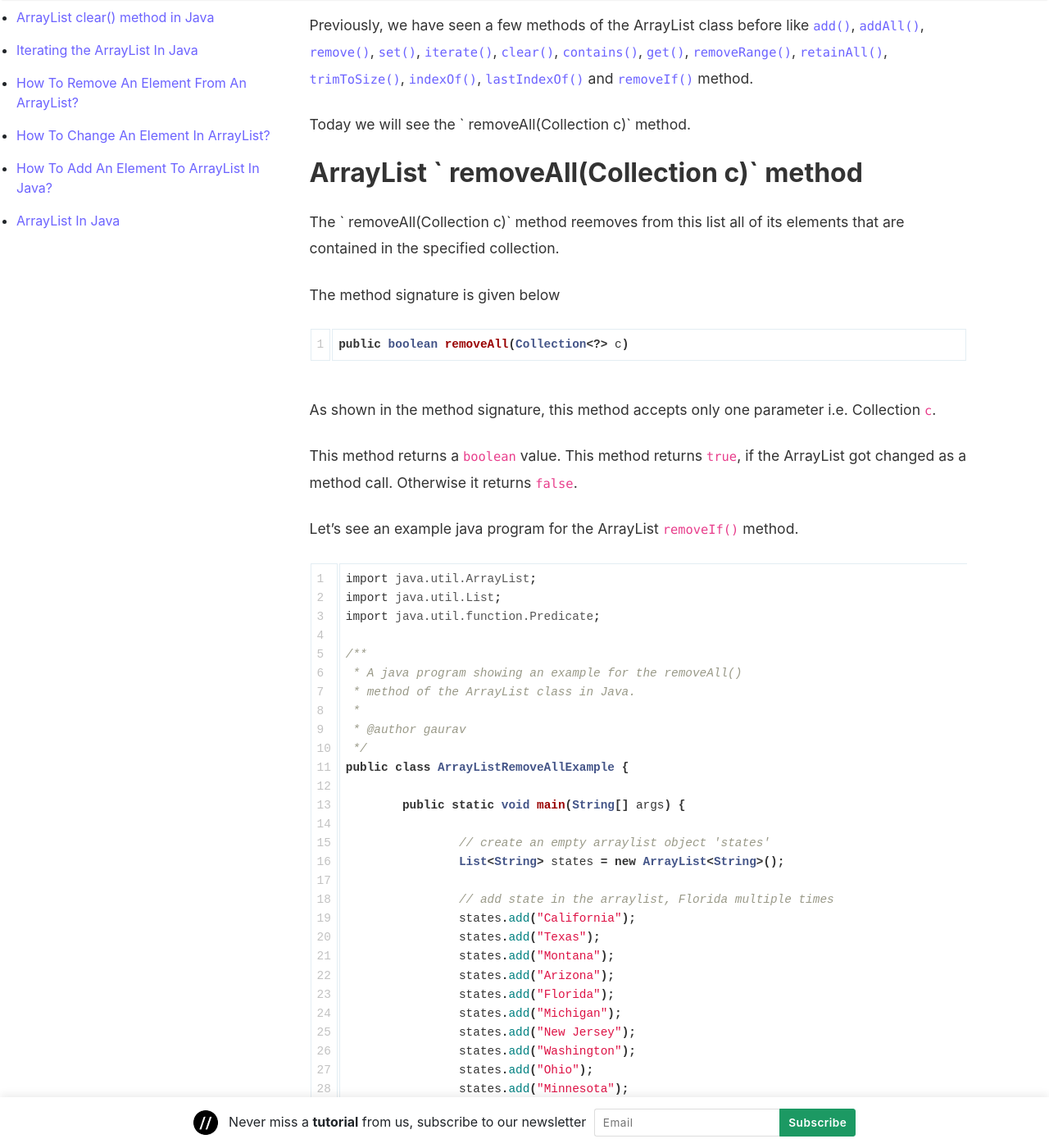
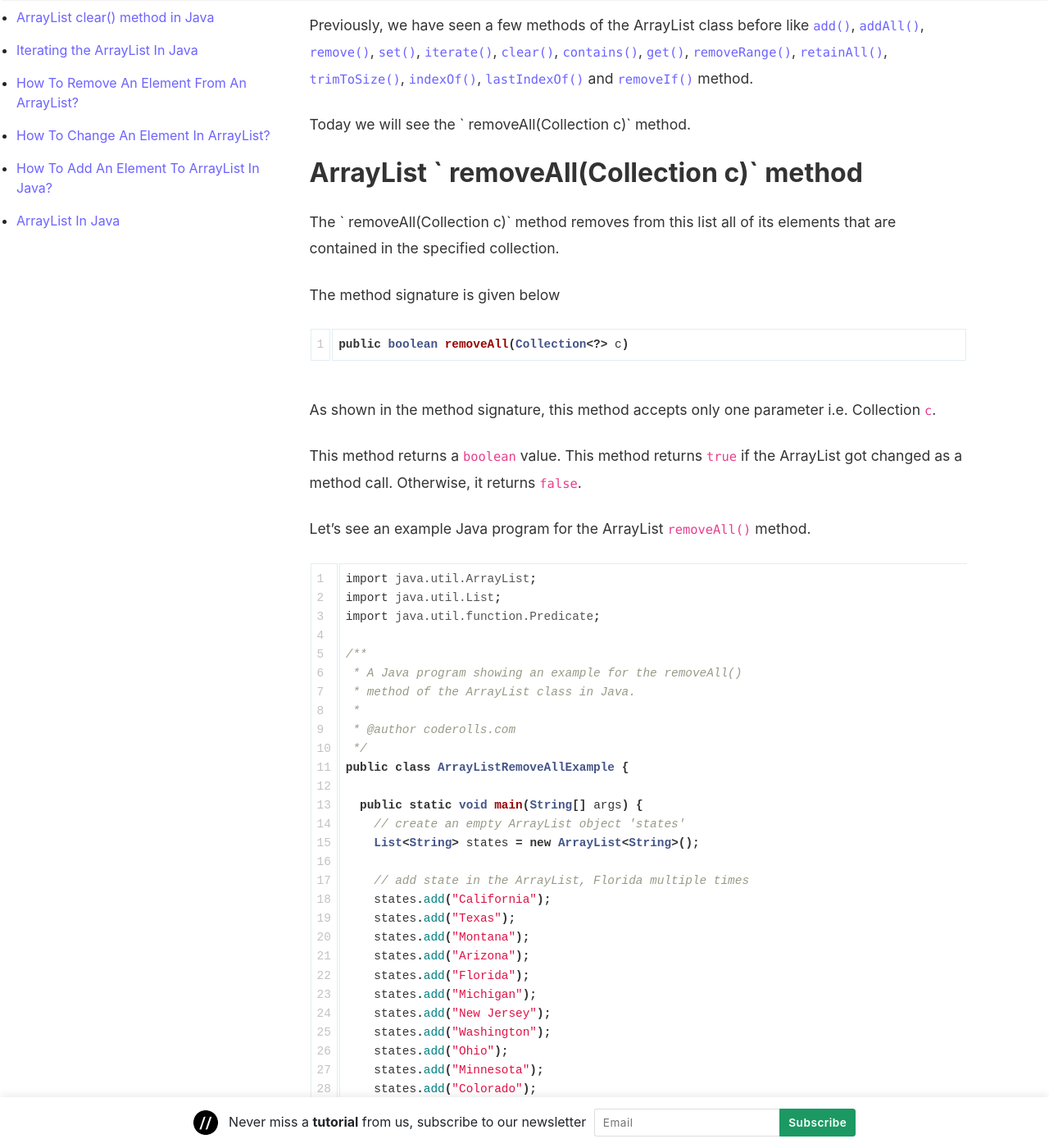
Before and after one commit to coderolls/coderolls-blog, a Jekyll site: the page built from _posts/collections/arraylist/2022-01-02-arraylist-removeall-method.md, in a window 1280 px wide and 1400 px high, scrolled down 669 px. Shown: the whole window at 82% size. Built offline with Jekyll 4.4.1, drawn with Linux system fonts in a browser that asks for light colours; nearby versions of some CDN libraries; comment, search, counter and statistics services are not loaded; some of the changed text lies outside the part shown.

Commit message:
Update 2022-01-02-arraylist-removeall-method.md

````diff
--- a/_posts/collections/arraylist/2022-01-02-arraylist-removeall-method.md
+++ b/_posts/collections/arraylist/2022-01-02-arraylist-removeall-method.md
@@ -4,9 +4,9 @@
 author: gaurav
 categories: [Collections, ArrayList]
 toc: true
-description: "In this tutorial, we will see the removeAll(Collection c) method of the Arraylist class in Java."
+description: "In this tutorial, we will see the removeAll(Collection c) method of the ArrayList class in Java."
 ---
-In this tutorial, we will see the `removeAll(Collection c)` method of the  [ArrayList class in Java](https://coderolls.com/arraylist-in-java/). This method removes from this list all of its elements that are contained in the specified collection..
+In this tutorial, we will see the `removeAll(Collection c)` method of the  [ArrayList class in Java](https://coderolls.com/arraylist-in-java/). This method removes from this list all of its elements that are contained in the specified collection.
 
 ## Introduction
 ArrayList is a widely used class to store and retrieve data in a collection framework.
@@ -20,7 +20,7 @@
 
 ## ArrayList ` removeAll(Collection c)` method
 
-The ` removeAll(Collection c)` method reemoves from this list all of its elements that are contained in the specified collection.
+The ` removeAll(Collection c)` method removes from this list all of its elements that are contained in the specified collection.
 
 The method signature is given below
 
@@ -30,9 +30,9 @@
 
 As shown in the method signature, this method accepts only one parameter i.e. Collection `c`.
 
-This method returns a `boolean` value. This method returns `true`, if the ArrayList got changed as a method call. Otherwise it returns `false`.
+This method returns a `boolean` value. This method returns `true` if the ArrayList got changed as a method call. Otherwise, it returns `false`.
 
-Let's see an example java program for the ArrayList `removeIf()` method.
+Let's see an example Java program for the ArrayList `removeAll()` method.
 
 ```java
 import java.util.ArrayList;
@@ -40,47 +40,46 @@
 import java.util.function.Predicate;
 
 /**
- * A java program showing an example for the removeAll()
+ * A Java program showing an example for the removeAll()
  * method of the ArrayList class in Java.
  *
- * @author gaurav
+ * @author coderolls.com
  */
 public class ArrayListRemoveAllExample {
 
-	public static void main(String[] args) {
+  public static void main(String[] args) {
+    // create an empty ArrayList object 'states'
+    List<String> states = new ArrayList<String>();
 
-		// create an empty arraylist object 'states'
-		List<String> states = new ArrayList<String>();
+    // add state in the ArrayList, Florida multiple times
+    states.add("California");
+    states.add("Texas");
+    states.add("Montana");
+    states.add("Arizona");
+    states.add("Florida");
+    states.add("Michigan");
+    states.add("New Jersey");
+    states.add("Washington");
+    states.add("Ohio");
+    states.add("Minnesota");
+    states.add("Colorado");
+    states.add("Missouri");
+    states.add("Nevada");
 
-		// add state in the arraylist, Florida multiple times
-		states.add("California");
-		states.add("Texas");
-		states.add("Montana");
-		states.add("Arizona");
-		states.add("Florida");
-		states.add("Michigan");
-		states.add("New Jersey");
-		states.add("Washington");
-		states.add("Ohio");
-		states.add("Minnesota");
-		states.add("Colorado");
-		states.add("Missouri");
-		states.add("Nevada");
+    //Create another ArrayList for items to be removed
+    List<String> statesToBeRemoved = new ArrayList<String>();
+    statesToBeRemoved.add("Minnesota");
+    statesToBeRemoved.add("Missouri");
+    statesToBeRemoved.add("Montana");
+    statesToBeRemoved.add("Michigan");
 
-		// create another ArrayList for items to be removed
-		List<String> statesToBeRemoved = new ArrayList<String>();
-		statesToBeRemoved.add("Minnesota");
-		statesToBeRemoved.add("Missouri");
-		statesToBeRemoved.add("Montana");
-		statesToBeRemoved.add("Michigan");
+    System.out.println("The states list before the removeAll() method call: \n" + states);
 
-		System.out.println("The states list before the removeAll() method call: \n" + states);
+    // removes all elements specified in the ArrayList statesToBeRemoved
+    states.removeAll(statesToBeRemoved);
 
-		// removes all elements specified in the ArrayList statesToBeRemoved
-		states.removeAll(statesToBeRemoved);
-
-		System.out.println("\nThe states list after the removeAll() method call: \n" + states);
-	}
+    System.out.println("\nThe states list after the removeAll() method call: \n" + states);
+  }
 }
 ```
 
@@ -107,7 +106,7 @@
 
 Or if the specified collection is null, we will surely get the `NullPointerException`.
 
-Let's see an example java program to show the case of `NullPointerException` while invoking the `removeAll()` method.
+Let's see an example Java program to show the case of `NullPointerException` while invoking the `removeAll()` method.
 
 ```java
 import java.util.ArrayList;
@@ -115,44 +114,43 @@
 import java.util.function.Predicate;
 
 /**
- * A java program showing a NullPointerException case
+ * A Java program showing a NullPointerException case
  * for the removeAll() method of the ArrayList class in Java.
  *
- * @author gaurav
+ * @author coderolls.com
  */
 public class ArrayListRemoveAllNullPointerException {
 
-	public static void main(String[] args) {
+  public static void main(String[] args) {
+    // create an empty ArrayList object 'states'
+    List<String> states = new ArrayList<String>();
 
-		// create an empty arraylist object 'states'
-		List<String> states = new ArrayList<String>();
+    // add state in the ArrayList, Florida multiple times
+    states.add("California");
+    states.add("Texas");
+    states.add("Montana");
+    states.add("Arizona");
+    states.add("Florida");
+    states.add("Michigan");
+    states.add("New Jersey");
+    states.add("Washington");
+    states.add("Ohio");
+    states.add("Minnesota");
+    states.add("Colorado");
+    states.add("Missouri");
+    states.add("Nevada");
 
-		// add state in the arraylist, Florida multiple times
-		states.add("California");
-		states.add("Texas");
-		states.add("Montana");
-		states.add("Arizona");
-		states.add("Florida");
-		states.add("Michigan");
-		states.add("New Jersey");
-		states.add("Washington");
-		states.add("Ohio");
-		states.add("Minnesota");
-		states.add("Colorado");
-		states.add("Missouri");
-		states.add("Nevada");
+    //Create another ArrayList with a null value,
+    //so that removeAll will throw NullPointerException
+    List<String> statesToBeRemoved =null;
 
-		// create another ArrayList with null value,
-		//so that removeAll will throw NullPointerException
-		List<String> statesToBeRemoved =null;
+    System.out.println("The states list before the removeAll() method call: \n" + states);
 
-		System.out.println("The states list before the removeAll() method call: \n" + states);
+    // removes all elements specified in the ArrayList statesToBeRemoved
+    states.removeAll(statesToBeRemoved);
 
-		// removes all elements specified in the ArrayList statesToBeRemoved
-		states.removeAll(statesToBeRemoved);
-
-		System.out.println("\nThe states list after the removeAll() method call: \n" + states);
-	}
+    System.out.println("\nThe states list after the removeAll() method call: \n" + states);
+  }
 }
 ```
 Output:
@@ -173,6 +171,6 @@
 ```
 ---
 
-The example java program used in the above article can be found at [this GitHub repository](https://github.com/coderolls/blogpost-coding-examples/tree/main/collections/arraylist/arraylist-removeall-method).
+The example Java program used in the above article can be found at [this GitHub repository](https://github.com/coderolls/blogpost-coding-examples/tree/main/collections/arraylist/arraylist-removeall-method).
 
 Please write your thoughts in the comment section below.
````
